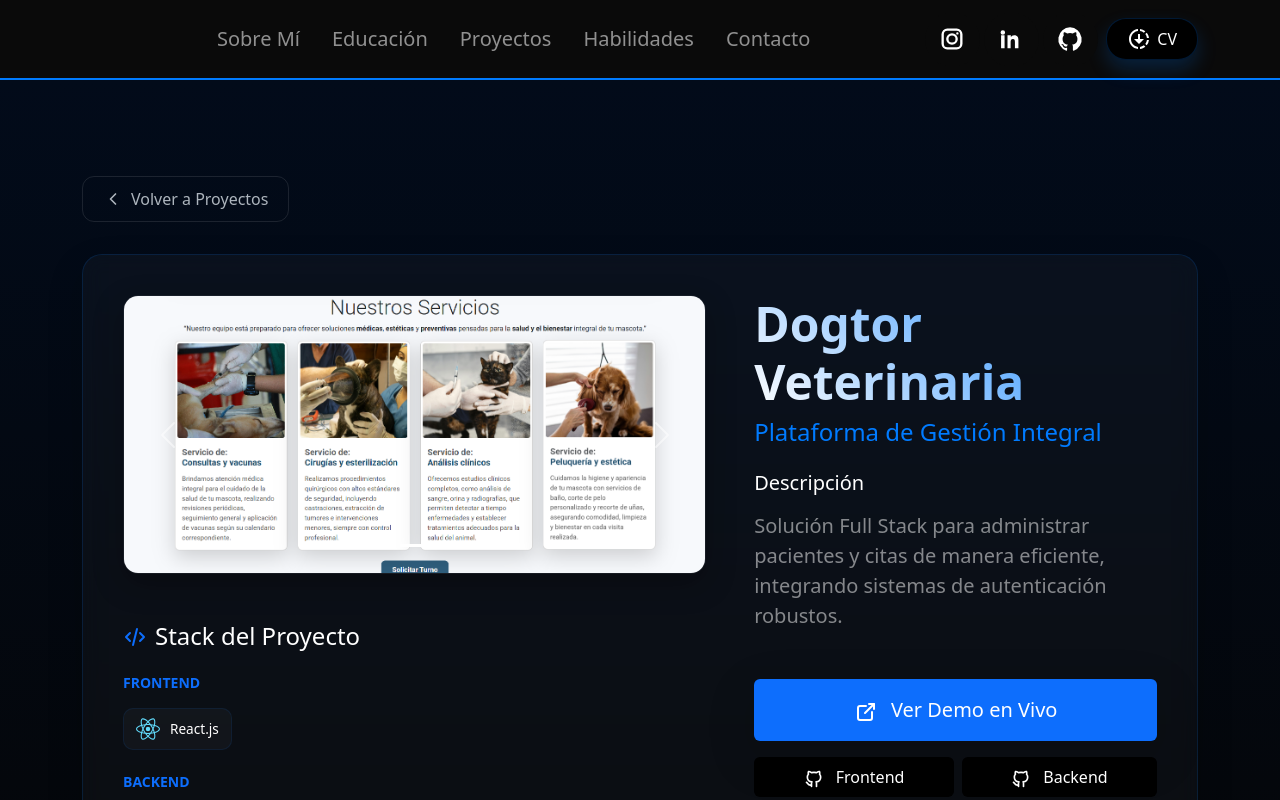
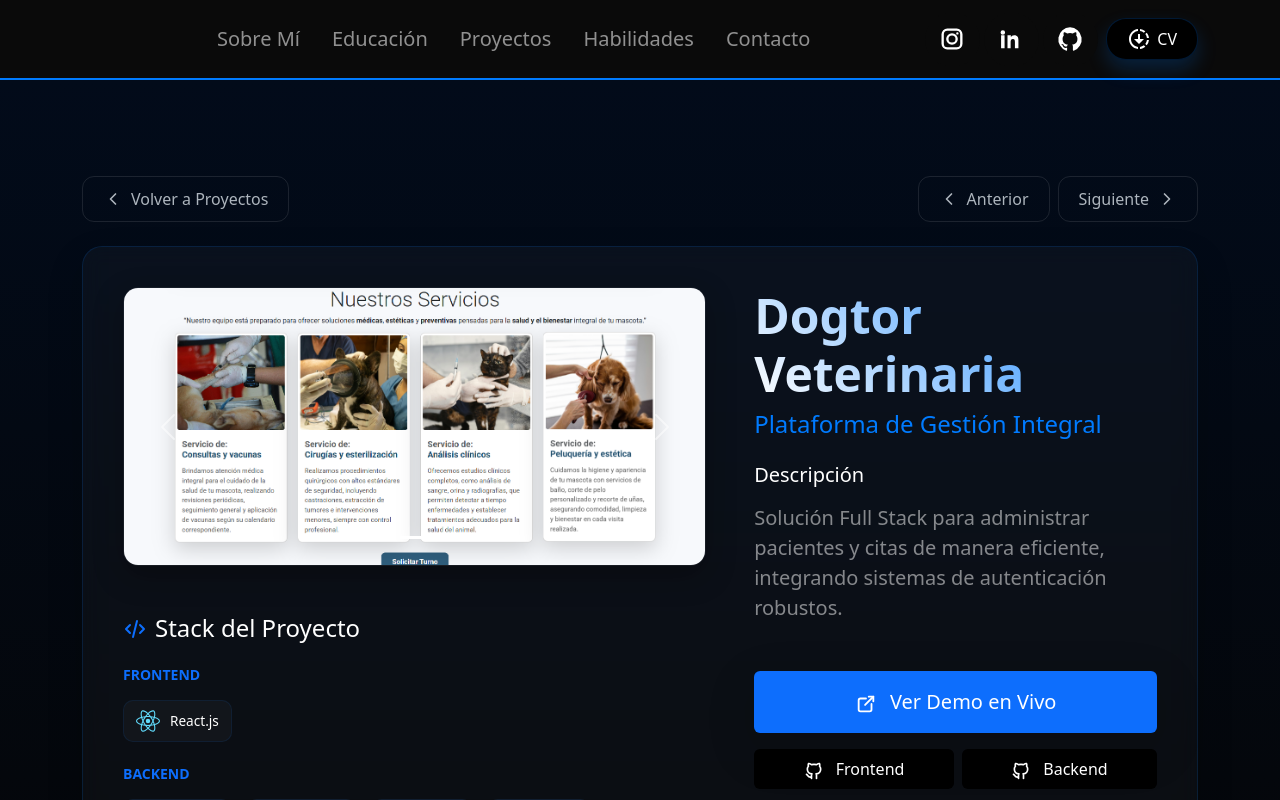
Before and after one commit to Maxii34/Mi-Portafolio-FullStack, a React (Vite) app: page /detalles/1 in a window 1280 px wide. Shown: the top 800 px of the page. Built offline with nearby package versions, Linux system fonts and the light colour scheme.

Commit message:
Agregar btn de ver mas proyectos

```diff
--- a/src/Components/page/DetallesProyectos.jsx
+++ b/src/Components/page/DetallesProyectos.jsx
@@ -1,11 +1,12 @@
 import { useParams, Link } from "react-router";
 import { proyectos } from "../proyectos";
 import { Container, Row, Col, Carousel, Button } from "react-bootstrap";
-import { motion } from "framer-motion";
+import { motion, AnimatePresence } from "framer-motion";
 import {
   TbBrandGithub,
   TbExternalLink,
   TbChevronLeft,
+  TbChevronRight,
   TbCode,
 } from "react-icons/tb";
 import {
@@ -32,37 +33,38 @@ import {
 
 // Mapeo detallado de tecnologías con sus iconos y colores de SectorStack
 const techConfig = {
-  "HTML5": { icon: <SiHtml5 />, color: "#E34F26" },
-  "CSS3": { icon: <SiCss3 />, color: "#1572B6" },
-  "JavaScript": { icon: <SiJavascript />, color: "#F7DF1E" },
-  "React": { icon: <SiReact />, color: "#61DAFB" },
+  HTML5: { icon: <SiHtml5 />, color: "#E34F26" },
+  CSS3: { icon: <SiCss3 />, color: "#1572B6" },
+  JavaScript: { icon: <SiJavascript />, color: "#F7DF1E" },
+  React: { icon: <SiReact />, color: "#61DAFB" },
   "React.js": { icon: <SiReact />, color: "#61DAFB" },
   "Next.js": { icon: <SiNextdotjs />, color: "#ffffff" },
-  "Tailwind": { icon: <SiTailwindcss />, color: "#06B6D4" },
-  "Bootstrap": { icon: <SiBootstrap />, color: "#7952B3" },
+  Tailwind: { icon: <SiTailwindcss />, color: "#06B6D4" },
+  Bootstrap: { icon: <SiBootstrap />, color: "#7952B3" },
   "React-Bootstrap": { icon: <SiBootstrap />, color: "#7952B3" },
   "Node.js": { icon: <SiNodedotjs />, color: "#339933" },
-  "Nodejs": { icon: <SiNodedotjs />, color: "#339933" },
-  "Express": { icon: <SiExpress />, color: "#ffffff" },
-  "MongoDB": { icon: <SiMongodb />, color: "#47A248" },
-  "Mongoose": { icon: <SiMongoose />, color: "#880000" },
-  "JWT": { icon: <SiJsonwebtokens />, color: "#ffffff" },
-  "Vite": { icon: <SiVite />, color: "#646CFF" },
+  Nodejs: { icon: <SiNodedotjs />, color: "#339933" },
+  Express: { icon: <SiExpress />, color: "#ffffff" },
+  MongoDB: { icon: <SiMongodb />, color: "#47A248" },
+  Mongoose: { icon: <SiMongoose />, color: "#880000" },
+  JWT: { icon: <SiJsonwebtokens />, color: "#ffffff" },
+  Vite: { icon: <SiVite />, color: "#646CFF" },
   "React Router": { icon: <SiReactrouter />, color: "#CA4245" },
   "React-Router": { icon: <SiReactrouter />, color: "#CA4245" },
   "React-Hook-Form": { icon: <SiReacthookform />, color: "#EC5990" },
-  "SweetAlert2": { icon: <TbCode />, color: "#f8bb86" },
-  "PostgreSQL": { icon: <SiPostgresql />, color: "#4169E1" },
-  "GitHub": { icon: <SiGithub />, color: "#ffffff" },
-  "TypeScript": { icon: <SiTypescript />, color: "#3178C6" },
-  "Bcrypt": { icon: <TbCode />, color: "#ffffff" }, // Genérico si no hay oficial
-  "Cors": { icon: <TbCode />, color: "#ffffff" },
-  "Morgan": { icon: <TbCode />, color: "#ffffff" },
+  SweetAlert2: { icon: <TbCode />, color: "#f8bb86" },
+  PostgreSQL: { icon: <SiPostgresql />, color: "#4169E1" },
+  GitHub: { icon: <SiGithub />, color: "#ffffff" },
+  TypeScript: { icon: <SiTypescript />, color: "#3178C6" },
+  Bcrypt: { icon: <TbCode />, color: "#ffffff" }, // Genérico si no hay oficial
+  Cors: { icon: <TbCode />, color: "#ffffff" },
+  Morgan: { icon: <TbCode />, color: "#ffffff" },
 };
 
 export const DetallesProyectos = () => {
   const { id } = useParams();
-  const proyecto = proyectos.find((p) => p.id === Number(id));
+  const currentIndex = proyectos.findIndex((p) => p.id === Number(id));
+  const proyecto = proyectos[currentIndex];
 
   if (!proyecto) {
     return (
@@ -75,6 +77,11 @@ export const DetallesProyectos = () => {
     );
   }
 
+  // Lógica para navegación circular
+  const prevProject =
+    proyectos[(currentIndex - 1 + proyectos.length) % proyectos.length];
+  const nextProject = proyectos[(currentIndex + 1) % proyectos.length];
+
   // Lógica para obtener el stack categorizado
   const categorizeStack = (p) => {
     const categories = {
@@ -86,34 +93,43 @@ export const DetallesProyectos = () => {
     const process = (str, cat) => {
       if (!str) return;
       const items = Array.isArray(str) ? str : str.split(/\s+/);
-      items.forEach(item => {
+      items.forEach((item) => {
         const cleanItem = item.trim().replace(/[,.-]$/, "");
-        if (cleanItem && !categories[cat].some(i => i.name === cleanItem)) {
+        if (cleanItem && !categories[cat].some((i) => i.name === cleanItem)) {
           categories[cat].push({
             name: cleanItem,
-            ...(techConfig[cleanItem] || { icon: <TbCode />, color: "#ffffff" })
+            ...(techConfig[cleanItem] || {
+              icon: <TbCode />,
+              color: "#ffffff",
+            }),
           });
         }
       });
     };
 
     // Procesar campos específicos
-    process(p.stackF, 'frontend');
-    process(p.stackB, 'backend');
-    process(p.stackD, 'database');
+    process(p.stackF, "frontend");
+    process(p.stackB, "backend");
+    process(p.stackD, "database");
 
     // Si hay un stack general y las categorías están vacías, intentar inferir
     if (p.stack) {
-      const generalItems = Array.isArray(p.stack) ? p.stack : p.stack.split(/\s+/);
-      generalItems.forEach(item => {
+      const generalItems = Array.isArray(p.stack)
+        ? p.stack
+        : p.stack.split(/\s+/);
+      generalItems.forEach((item) => {
         const cleanItem = item.trim().replace(/[,.-]$/, "");
-        const info = techConfig[cleanItem] || { icon: <TbCode />, color: "#ffffff" };
-        const entry = { name: cleanItem, ...info };
+        const info = techConfig[cleanItem] || {
+          icon: <TbCode />,
+          color: "#ffffff",
+        };
 
         // Inferencia básica
-        if (/Database|Mongo|SQL|Mongoose/i.test(cleanItem)) process(cleanItem, 'database');
-        else if (/Node|Express|JWT|Bcrypt|Server|Cors|Morgan/i.test(cleanItem)) process(cleanItem, 'backend');
-        else process(cleanItem, 'frontend');
+        if (/Database|Mongo|SQL|Mongoose/i.test(cleanItem))
+          process(cleanItem, "database");
+        else if (/Node|Express|JWT|Bcrypt|Server|Cors|Morgan/i.test(cleanItem))
+          process(cleanItem, "backend");
+        else process(cleanItem, "frontend");
       });
     }
 
@@ -133,22 +149,41 @@ export const DetallesProyectos = () => {
 
   return (
     <motion.div
-      initial={{ opacity: 0 }}
-      animate={{ opacity: 1 }}
-      exit={{ opacity: 0 }}
+      key={proyecto.id}
+      initial={{ opacity: 0, y: 20 }}
+      animate={{ opacity: 1, y: 0 }}
+      exit={{ opacity: 0, y: -20 }}
+      transition={{ duration: 0.5 }}
       className="details-page-wrapper"
     >
       <Container>
-        <Link to="/tecno#proyectos" className="back-btn-custom">
-          <TbChevronLeft size={20} /> Volver a Proyectos
-        </Link>
+        <div className="d-flex flex-wrap justify-content-between align-items-center mb-4 gap-3">
+          <Link to="/tecno#proyectos" className="back-btn-custom m-0">
+            <TbChevronLeft size={20} /> Volver a Proyectos
+          </Link>
+
+          <div className="d-flex gap-2">
+            <Link
+              to={`/detalles/${prevProject.id}`}
+              className="back-btn-custom m-0"
+            >
+              <TbChevronLeft size={20} /> Anterior
+            </Link>
+            <Link
+              to={`/detalles/${nextProject.id}`}
+              className="back-btn-custom m-0"
+            >
+              Siguiente <TbChevronRight size={20} />
+            </Link>
+          </div>
+        </div>
 
         <div className="glass-detail-card">
           <Row className="g-5">
             {/* Columna Izquierda: Galería y Stack */}
             <Col lg={7}>
               <motion.div
-                initial={{ x: -50, opacity: 0 }}
+                initial={{ x: -30, opacity: 0 }}
                 animate={{ x: 0, opacity: 1 }}
                 transition={{ delay: 0.2 }}
               >
@@ -170,12 +205,13 @@ export const DetallesProyectos = () => {
                   ))}
                 </Carousel>
 
-                {/* Sección de Tecnologías - AHORA ABAJO DE LA IMAGEN */}
+                {/* Sección de Tecnologías */}
                 <motion.div
-                   className="mt-5"
-                   initial={{ y: 20, opacity: 0 }}
-                   animate={{ y: 0, opacity: 1 }}
-                   transition={{ delay: 0.4 }}
+                  className="mt-5"
+                  initial={{ y: 20, opacity: 0 }}
+                  whileInView={{ y: 0, opacity: 1 }}
+                  viewport={{ once: true }}
+                  transition={{ delay: 0.4 }}
                 >
                   <h4 className="text-white mb-4 d-flex align-items-center gap-2">
                     <TbCode className="text-primary" /> Stack del Proyecto
@@ -184,27 +220,39 @@ export const DetallesProyectos = () => {
                   <Row className="g-4">
                     {stack.frontend.length > 0 && (
                       <Col md={12}>
-                        <h6 className="text-primary text-uppercase small fw-bold mb-3">Frontend</h6>
+                        <h6 className="text-primary text-uppercase small fw-bold mb-3">
+                          Frontend
+                        </h6>
                         <div className="d-flex flex-wrap gap-3">
-                          {stack.frontend.map((t, i) => <TechItem key={i} tech={t} />)}
+                          {stack.frontend.map((t, i) => (
+                            <TechItem key={i} tech={t} />
+                          ))}
                         </div>
                       </Col>
                     )}
 
                     {stack.backend.length > 0 && (
                       <Col md={12}>
-                        <h6 className="text-primary text-uppercase small fw-bold mb-3">Backend</h6>
+                        <h6 className="text-primary text-uppercase small fw-bold mb-3">
+                          Backend
+                        </h6>
                         <div className="d-flex flex-wrap gap-3">
-                          {stack.backend.map((t, i) => <TechItem key={i} tech={t} />)}
+                          {stack.backend.map((t, i) => (
+                            <TechItem key={i} tech={t} />
+                          ))}
                         </div>
                       </Col>
                     )}
 
                     {stack.database.length > 0 && (
                       <Col md={12}>
-                        <h6 className="text-primary text-uppercase small fw-bold mb-3">Base de Datos</h6>
+                        <h6 className="text-primary text-uppercase small fw-bold mb-3">
+                          Base de Datos
+                        </h6>
                         <div className="d-flex flex-wrap gap-3">
-                          {stack.database.map((t, i) => <TechItem key={i} tech={t} />)}
+                          {stack.database.map((t, i) => (
+                            <TechItem key={i} tech={t} />
+                          ))}
                         </div>
                       </Col>
                     )}
@@ -216,7 +264,7 @@ export const DetallesProyectos = () => {
             {/* Columna Derecha: Información y Botones */}
             <Col lg={5}>
               <motion.div
-                initial={{ x: 50, opacity: 0 }}
+                initial={{ x: 30, opacity: 0 }}
                 animate={{ x: 0, opacity: 1 }}
                 transition={{ delay: 0.3 }}
               >
@@ -239,7 +287,7 @@ export const DetallesProyectos = () => {
                       variant="primary"
                       className="btn-p-demo py-3 shadow-lg fs-5"
                     >
-                      <TbExternalLink size={24} className="me-2" /> Ver Demo en
+                      <TbExternalLink size={22} className="me-2" /> Ver Demo en
                       Vivo
                     </Button>
                   )}
```
